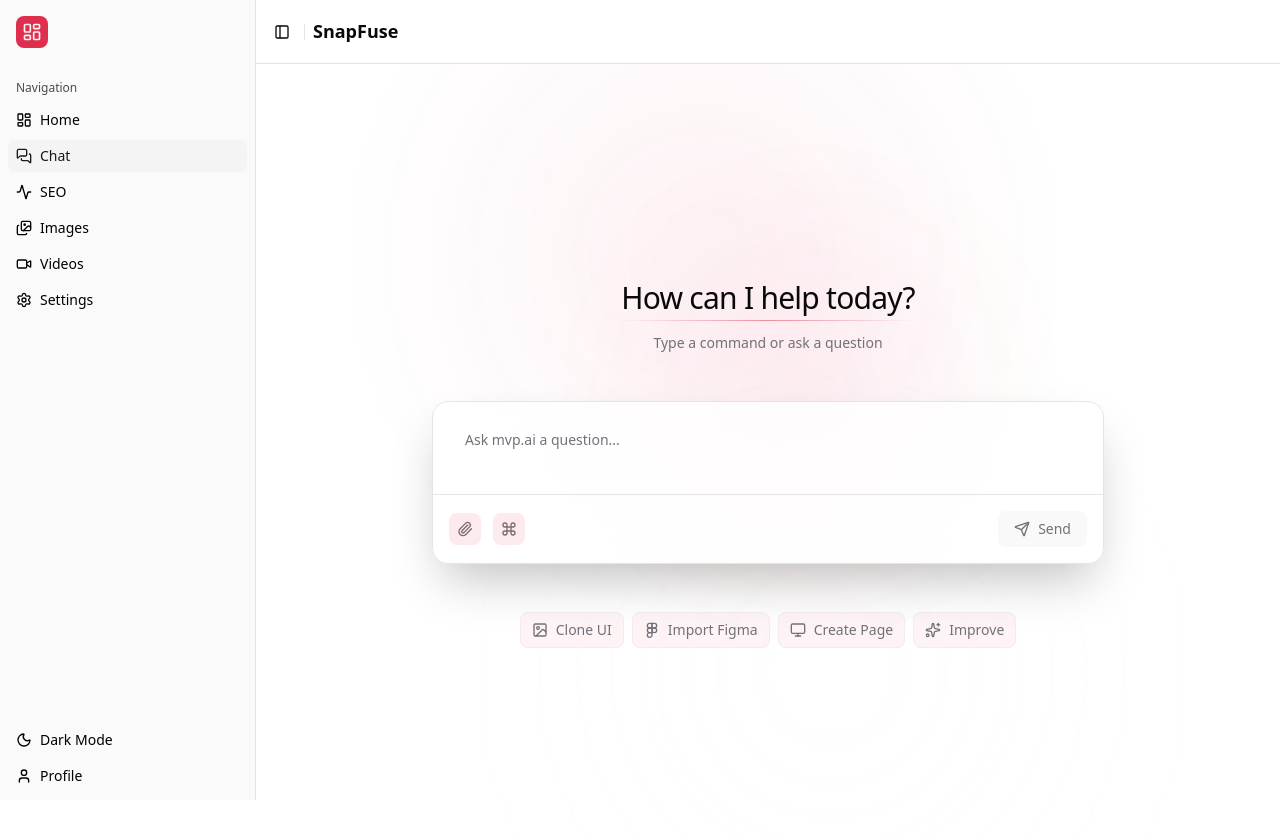
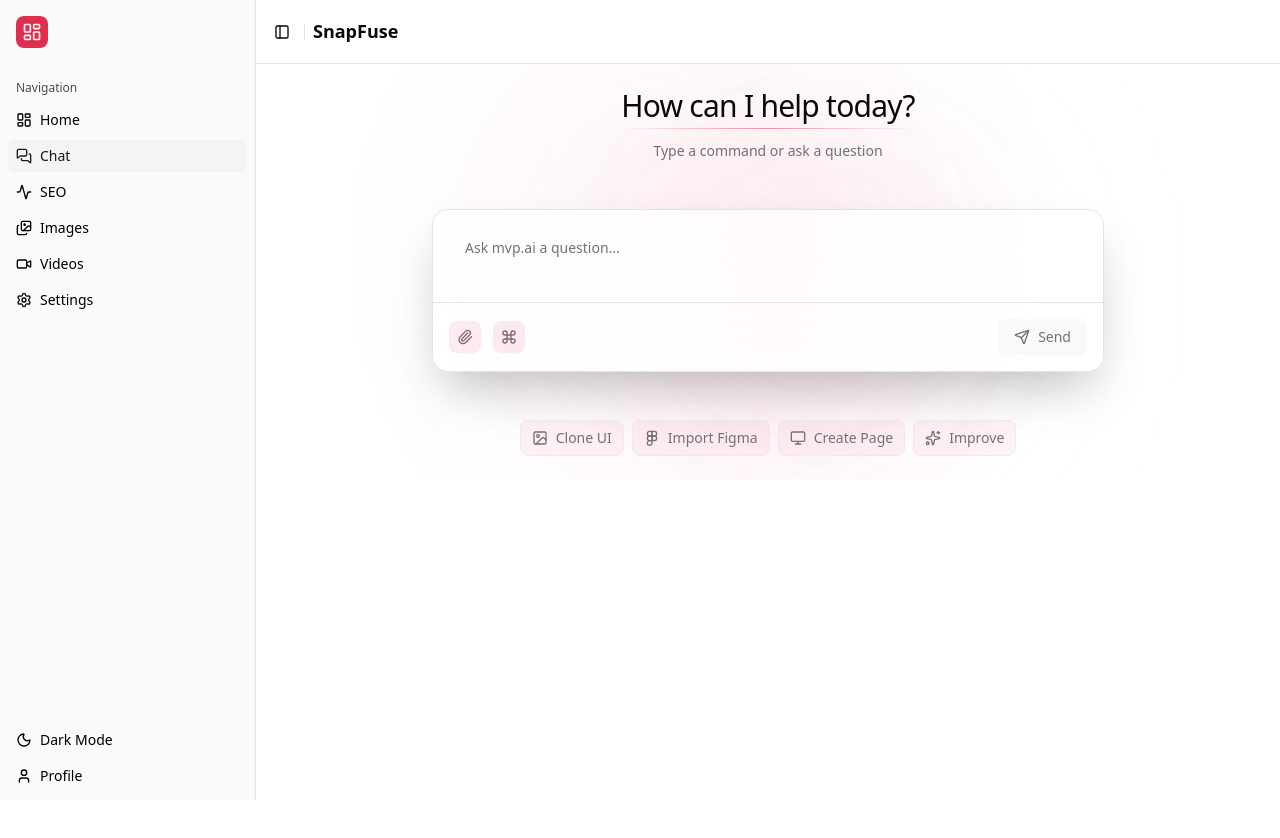
Before and after one commit to harshwardhan847/SnapFuse, a Next.js app: page /dashboard/chat in a window 1280 px wide. Shown: the top 838 px of the page. After the commit the page ends 800 px from the top, so only its background shows below. Built offline with nearby package versions, Linux system fonts and the light colour scheme.

Commit message:
added chat basic

```diff
--- a/package.json
+++ b/package.json
@@ -31,6 +31,8 @@
     "react-dom": "19.1.1",
     "react-hook-form": "^7.62.0",
     "react-icons": "^5.5.0",
+    "react-markdown": "^10.1.0",
+    "remark-gfm": "^4.0.1",
     "sonner": "^2.0.7",
     "tailwind-merge": "^3.3.1",
     "zod": "^4.0.14"
--- /dev/null
+++ b/src/ai/models.tsx
@@ -0,0 +1,3 @@
+import { google } from "@ai-sdk/google";
+
+export const mainModel = google("gemini-2.5-flash");
--- /dev/null
+++ b/src/app/api/chat/route.ts
@@ -0,0 +1,17 @@
+import { mainModel } from "@/ai/models";
+import { convertToModelMessages, streamText, UIMessage } from "ai";
+
+// Allow streaming responses up to 30 seconds
+export const maxDuration = 30;
+
+export async function POST(req: Request) {
+  const { messages }: { messages: UIMessage[] } = await req.json();
+
+  const result = streamText({
+    model: mainModel,
+    system: "You are a helpful assistant.",
+    messages: convertToModelMessages(messages),
+  });
+
+  return result.toUIMessageStreamResponse();
+}
--- a/src/app/api/seo/route.ts
+++ b/src/app/api/seo/route.ts
@@ -1,3 +1,4 @@
+import { mainModel } from "@/ai/models";
 import { seoContentSchema } from "@/ai/schema";
 import { google } from "@ai-sdk/google";
 import { generateObject } from "ai";
@@ -19,7 +20,7 @@
     const { name, description } = parseResult.data;
 
     const result = await generateObject({
-      model: google("gemini-2.5-flash"),
+      model: mainModel,
       prompt: `
 You are an expert e-commerce SEO copywriter.
 
--- /dev/null
+++ b/src/app/dashboard/chat/_components/messages.tsx
@@ -0,0 +1,40 @@
+import { Markdown } from "@/components/markdown";
+import { UIDataTypes, UIMessage, UITools } from "ai";
+import React from "react";
+
+type Props = {
+  messages: UIMessage<unknown, UIDataTypes, UITools>[];
+};
+
+const MessagesList = ({ messages }: Props) => {
+  return (
+    <div className="w-full h-full flex-1 flex flex-col pb-36 min-h-screen overflow-auto">
+      {messages?.map((message) => (
+        <div
+          key={message.id}
+          className={`flex items-start mb-4 ${
+            message.role === "user" ? "justify-end" : "justify-start"
+          }`}
+        >
+          <div
+            className={`max-w-3xl px-4 py-2 rounded-lg shadow-md ${
+              message.role === "user"
+                ? "bg-blue-500 text-white"
+                : "bg-gray-200 text-gray-800"
+            }`}
+          >
+            {message.parts.map((part, index) =>
+              part.type === "text" ? (
+                <span key={index}>
+                  <Markdown>{part.text}</Markdown>
+                </span>
+              ) : null
+            )}
+          </div>
+        </div>
+      ))}
+    </div>
+  );
+};
+
+export default MessagesList;
--- a/src/app/dashboard/chat/page.tsx
+++ b/src/app/dashboard/chat/page.tsx
@@ -1,12 +1,52 @@
-import AnimatedAIChat from "@/components/mvpblocks/animated-ai-chat";
-import React from "react";
+"use client";
 
-const ChatPage = () => {
+import AnimatedAIChatInput from "@/components/mvpblocks/animated-ai-chat";
+import { cn } from "@/lib/utils";
+import { useChat } from "@ai-sdk/react";
+import { DefaultChatTransport } from "ai";
+import { Loader } from "lucide-react";
+import { useState } from "react";
+import MessagesList from "./_components/messages";
+
+export default function Page() {
+  const { messages, sendMessage, status, stop } = useChat({
+    transport: new DefaultChatTransport({
+      api: "/api/chat",
+    }),
+  });
+  const hasMessages = false || messages.length > 0;
+  const [input, setInput] = useState("");
+
   return (
-    <div className="w-full h-full flex items-center justify-center">
-      <AnimatedAIChat />
+    <div
+      className={cn(
+        "flex-1 max-h-[calc(100vh-4rem)] overflow-auto h-full flex items-center flex-col",
+        hasMessages ? "justify-between" : "justify-center"
+      )}
+    >
+      {hasMessages && <MessagesList messages={messages} />}
+
+      {(status === "submitted" || status === "streaming") && (
+        <div>
+          {status === "submitted" && <Loader className="animate-spin" />}
+          <button type="button" onClick={() => stop()}>
+            Stop
+          </button>
+        </div>
+      )}
+
+      <AnimatedAIChatInput
+        hasMessages={hasMessages}
+        setValue={setInput}
+        onSubmit={() => {
+          if (input.trim()) {
+            sendMessage({ text: input });
+            setInput("");
+          }
+        }}
+        value={input}
+        disabled={status !== "ready"}
+      />
     </div>
   );
-};
-
-export default ChatPage;
+}
--- a/src/components/mvpblocks/animated-ai-chat.tsx
+++ b/src/components/mvpblocks/animated-ai-chat.tsx
@@ -126,8 +126,20 @@
 );
 Textarea.displayName = "Textarea";
 
-export default function AnimatedAIChat() {
-  const [value, setValue] = useState("");
+export default function AnimatedAIChatInput({
+  onSubmit,
+  value,
+  disabled,
+  setValue,
+  hasMessages,
+}: {
+  onSubmit: () => void;
+  value: string;
+  setValue: React.Dispatch<React.SetStateAction<string>>;
+  disabled: boolean;
+  hasMessages: boolean;
+}) {
+  // const [value, setValue] = useState("");
   const [attachments, setAttachments] = useState<string[]>([]);
   const [isTyping, setIsTyping] = useState(false);
   const [isPending, startTransition] = useTransition();
@@ -252,15 +264,13 @@
     }
   };
 
-  const handleSendMessage = () => {
+  const handleSendMessage = async () => {
     if (value.trim()) {
       startTransition(() => {
         setIsTyping(true);
-        setTimeout(() => {
+        onSubmit();
         setIsTyping(false);
-          setValue("");
         adjustHeight(true);
-        }, 3000);
       });
     }
   };
@@ -284,13 +294,26 @@
   };
 
   return (
-    <div className="flex w-full overflow-x-hidden flex-1">
-      <div className="text-foreground relative flex min-h-screen flex-1 w-full flex-col items-center justify-center overflow-hidden bg-transparent p-6">
+    <div
+      className={cn(
+        "flex w-full overflow-x-hidden mb-2",
+        hasMessages && "absolute bottom-0"
+      )}
+    >
+      <div
+        className={cn(
+          "text-foreground w-full",
+          hasMessages
+            ? ""
+            : "relative flex min-h-full w-full flex-col items-center justify-center overflow-hidden bg-transparent p-6"
+        )}
+      >
         <div className="absolute inset-0 h-full w-full overflow-hidden">
           <div className="bg-primary/10 absolute top-0 left-1/4 h-96 w-96 animate-pulse rounded-full mix-blend-normal blur-[128px] filter" />
           <div className="bg-secondary/10 absolute right-1/4 bottom-0 h-96 w-96 animate-pulse rounded-full mix-blend-normal blur-[128px] filter delay-700" />
           <div className="bg-primary/10 absolute top-1/4 right-1/3 h-64 w-64 animate-pulse rounded-full mix-blend-normal blur-[96px] filter delay-1000" />
         </div>
+
         <div className="relative mx-auto w-full max-w-2xl">
           <motion.div
             className="relative z-10 space-y-12"
@@ -298,6 +321,7 @@
             animate={{ opacity: 1, y: 0 }}
             transition={{ duration: 0.6, ease: "easeOut" }}
           >
+            {!hasMessages && (
               <div className="space-y-3 text-center">
                 <motion.div
                   initial={{ opacity: 0, y: 10 }}
@@ -324,6 +348,7 @@
                   Type a command or ask a question
                 </motion.p>
               </div>
+            )}
 
             <motion.div
               className="border-border bg-card/80 relative rounded-2xl border shadow-2xl backdrop-blur-2xl"
@@ -335,14 +360,14 @@
                 {showCommandPalette && (
                   <motion.div
                     ref={commandPaletteRef}
-                    className="border-border bg-background/90 absolute right-4 bottom-full left-4 z-50 mb-2 overflow-hidden rounded-lg border shadow-lg backdrop-blur-xl"
+                    className="border-border bg-background/90 sticky right-4 bottom-full left-4 z-50 mb-2 overflow-hidden rounded-lg border shadow-lg backdrop-blur-xl"
                     initial={{ opacity: 0, y: 5 }}
                     animate={{ opacity: 1, y: 0 }}
                     exit={{ opacity: 0, y: 5 }}
                     transition={{ duration: 0.15 }}
                   >
                     <div className="bg-background py-1">
-                      {commandSuggestions.map((suggestion, index) => (
+                      {commandSuggestions?.map((suggestion, index) => (
                         <motion.div
                           key={suggestion.prefix}
                           className={cn(
@@ -419,6 +444,7 @@
                         <span>{file}</span>
                         <button
                           onClick={() => removeAttachment(index)}
+                          disabled={disabled}
                           className="text-muted-foreground hover:text-foreground transition-colors"
                         >
                           <XIcon className="h-3 w-3" />
@@ -433,6 +459,7 @@
                 <div className="flex items-center gap-3">
                   <motion.button
                     type="button"
+                    disabled={disabled}
                     onClick={handleAttachFile}
                     whileTap={{ scale: 0.94 }}
                     className="group text-muted-foreground hover:text-foreground relative rounded-lg p-2 transition-colors"
@@ -446,6 +473,7 @@
                   <motion.button
                     type="button"
                     data-command-button
+                    disabled={disabled}
                     onClick={(e) => {
                       e.stopPropagation();
                       setShowCommandPalette((prev) => !prev);
@@ -469,7 +497,7 @@
                   onClick={handleSendMessage}
                   whileHover={{ scale: 1.01 }}
                   whileTap={{ scale: 0.98 }}
-                  disabled={isTyping || !value.trim()}
+                  disabled={isTyping || !value.trim() || disabled}
                   className={cn(
                     "rounded-lg px-4 py-2 text-sm font-medium transition-all",
                     "flex items-center gap-2",
@@ -488,9 +516,11 @@
               </div>
             </motion.div>
 
+            {!hasMessages && (
               <div className="flex flex-wrap items-center justify-center gap-2">
                 {commandSuggestions.map((suggestion, index) => (
                   <motion.button
+                    disabled={disabled}
                     key={suggestion.prefix}
                     onClick={() => selectCommandSuggestion(index)}
                     className="group bg-primary/5 text-muted-foreground hover:bg-primary/10 hover:text-foreground relative flex items-center gap-2 rounded-lg px-3 py-2 text-sm transition-all"
@@ -515,6 +545,7 @@
                   </motion.button>
                 ))}
               </div>
+            )}
           </motion.div>
         </div>
 
```
Also changed, not shown: src/components/markdown.tsx (added, +78 -0 lines), 1 other file (tests, documents, lock files or other folders). Lines whose indentation alone changed are shown as unchanged.
